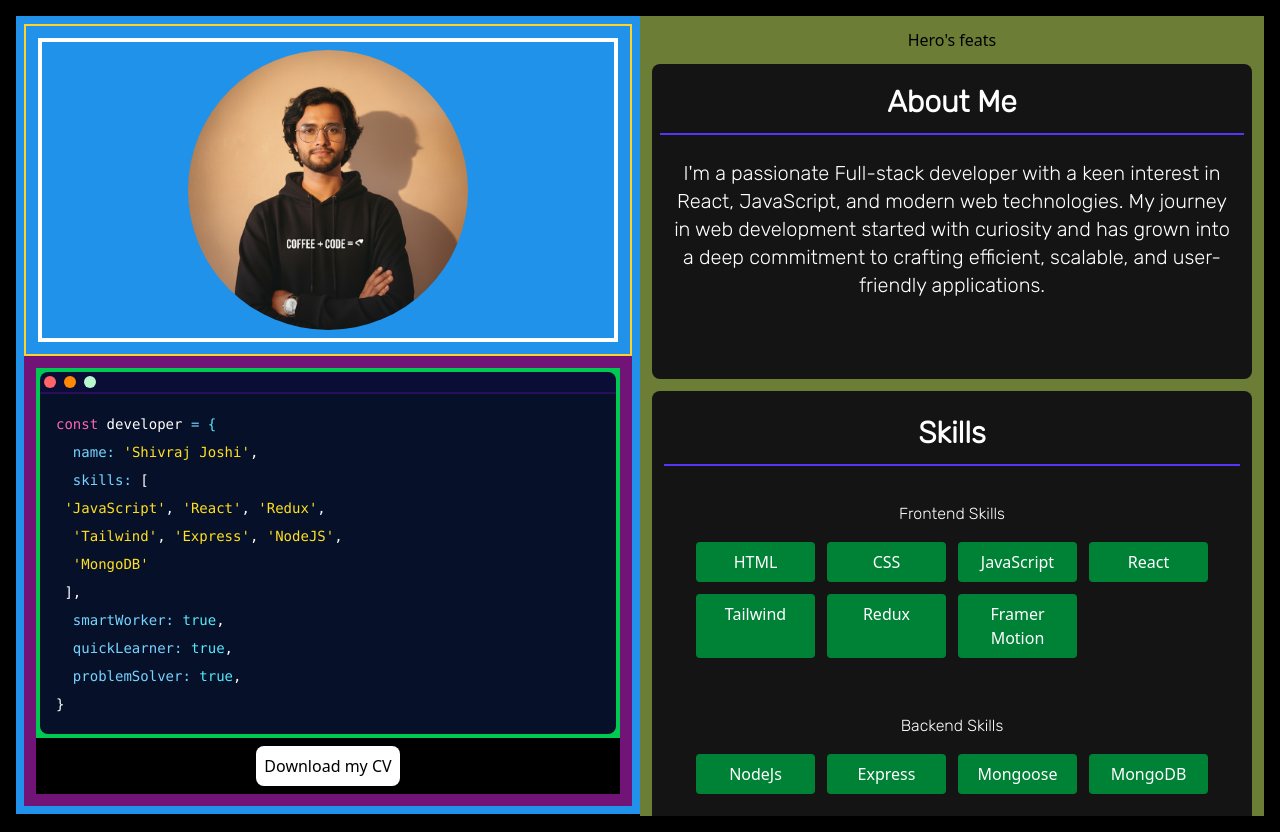
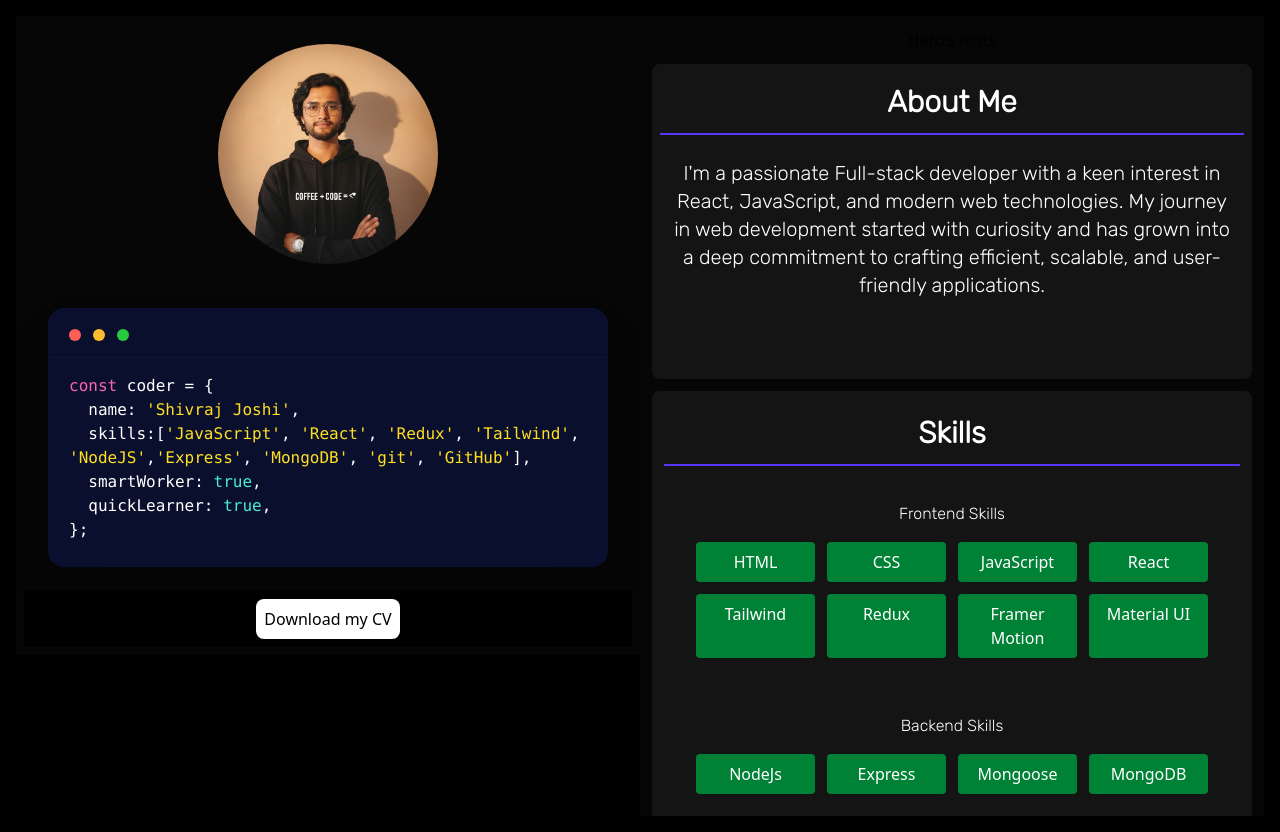
Before and after one commit to Shivraj-Joshi/portfolio_2.0, a React (Vite) app in the folder portfolio/: page / in a window 1280 px wide. Built offline with nearby package versions, Linux system fonts and the light colour scheme.

Commit message:
few more improvs

```diff
--- a/portfolio/package.json
+++ b/portfolio/package.json
@@ -10,6 +10,9 @@
     "preview": "vite preview"
   },
   "dependencies": {
+    "@emotion/react": "^11.14.0",
+    "@emotion/styled": "^11.14.1",
+    "@mui/material": "^7.3.6",
     "@tailwindcss/vite": "^4.1.17",
     "react": "^19.2.0",
     "react-dom": "^19.2.0",
--- a/portfolio/src/Components/Feats.jsx
+++ b/portfolio/src/Components/Feats.jsx
@@ -6,7 +6,7 @@ import Projects from "./Projects";
 const Feats = () => {
   return (
     <>
-      <div className="main-container bg-[#6c7d36] h-auto md:h-screen md:w-[50%] p-3 md:place-items-center flex flex-col gap-3 md:overflow-y-scroll">
+      <div className="main-container bg-[#060606] h-auto md:h-screen md:w-[50%] p-3 md:place-items-center flex flex-col gap-3 md:overflow-y-scroll">
         <h1>Hero's feats</h1>
         <About />
         <Skills />
--- a/portfolio/src/Components/Hero.jsx
+++ b/portfolio/src/Components/Hero.jsx
@@ -1,55 +1,22 @@
 import React from "react";
 import profile from "../assets/profile.jpg";
 import Button from "./Button";
+import CodeCard from "./codeCard";
 const Hero = () => {
-  const codeLines = [
-    `<span class="text-pink-400">const</span> <span class="text-white">developer</span> <span class="text-sky-300">=</span> <span class="text-cyan-300">{</span>`,
-    `  <span class="text-sky-300">name:</span> <span class="text-yellow-300">'Shivraj Joshi'</span>,`,
-    `  <span class="text-sky-300">skills:</span> [ <br/> <span class="text-yellow-300">'JavaScript'</span>, <span class="text-yellow-300">'React'</span>, <span class="text-yellow-300 break-normal">'Redux'</span>,`,
-    `  <span class="text-yellow-300">'Tailwind'</span>, <span class="text-yellow-300">'Express'</span>, <span class="text-yellow-300">'NodeJS'</span>,`,
-    `  <span class="text-yellow-300">'MongoDB' <br/></span> ],`,
-    `  <span class="text-sky-300">smartWorker:</span> <span class="text-cyan-300">true</span>,`,
-    `  <span class="text-sky-300">quickLearner:</span> <span class="text-cyan-300">true</span>,`,
-    `  <span class="text-sky-300">problemSolver:</span> <span class="text-cyan-300">true</span>,`,
-
-    `}`,
-  ];
-
   return (
     <>
-      <div className="main-container bg-[#2092e9] h-auto w-full md:h-full md:w-[50%] p-2">
-        <div className="profile-pic border-2 border-amber-300 p-3">
-          <div className="img p-2 border-white border-4 flex justify-center">
+      <div className="main-container bg-[#060606] h-auto w-full md:h-full md:w-[50%] p-2">
+        <div className="profile-pic  p-3">
+          <div className="img p-2 flex justify-center">
             <img
-              className=" h-[280px] w-[280px] object-cover rounded-full"
+              className=" h-[220px] w-[220px] object-cover rounded-full"
               src={profile}
               alt=""
             />
           </div>
         </div>
-        <div className="info-container bg-fuchsia-900  p-3">
-          <div className="sub-profile-container bg-green-500 p-1">
-            <div className="style-div bg-[#0a0e36] flex p-1 gap-2 border-b-[#312c85] rounded-t-lg ">
-              <div className="bg-red-400 rounded-[50%] h-3 w-3"></div>
-              <div className="bg-orange-400 rounded-[50%] h-3 w-3"></div>
-              <div className="bg-green-200 rounded-[50%] h-3 w-3"></div>
-            </div>
-            <div className="bg-[#061028] rounded-b-lg p-4 border-t-2 border-[#2b0e5b] ">
-              <pre className="text-sm leading-7 font-mono text-white whitespace-pre-wrap break-normal ">
-                {codeLines.map((line, index) => (
-                  <div key={index} className="flex flex-wrap">
-                    {/* Line Number */}
-
-                    {/* Code Line */}
-                    <code
-                      className="block whitespace-pre-wrap break-all"
-                      dangerouslySetInnerHTML={{ __html: line }}
-                    />
-                  </div>
-                ))}
-              </pre>
-            </div>
-          </div>
+        <div className="info-container">
+          <CodeCard />
           <Button />
         </div>
       </div>
--- /dev/null
+++ b/portfolio/src/Components/codeCard.jsx
@@ -0,0 +1,109 @@
+import React from "react";
+
+/**
+ * CodeCardResponsive
+ * - Tailwind required
+ * - Responsive behavior:
+ *   - text-xs on smallest screens, text-sm on small, text-base on md+
+ *   - container padding and max-width adjust with breakpoints
+ *   - horizontal scrolling on very small screens to preserve formatting
+ */
+export default function CodeCardResponsive() {
+  return (
+    <div className="w-full flex justify-center px-4 sm:px-6 py-6">
+      <div
+        className="bg-[#0a0f2d] text-white rounded-2xl shadow-2xl font-mono
+                   w-full max-w-3xl
+                   border border-transparent
+                   overflow-hidden"
+        role="region"
+        aria-label="code-card"
+      >
+        {/* Top bar + divider */}
+        <div className="px-5 pt-5 pb-4">
+          <div className="flex items-center gap-3">
+            <span className="w-3 h-3 rounded-full bg-[#ff5f56]" />
+            <span className="w-3 h-3 rounded-full bg-[#ffbd2e]" />
+            <span className="w-3 h-3 rounded-full bg-[#27c93f]" />
+          </div>
+        </div>
+
+        <div className="border-t border-[#13203b]/50" />
+
+        {/* Code area */}
+        <div
+          className="px-5 pb-6 pt-4 overflow-x-auto"
+          style={{ WebkitOverflowScrolling: "touch" }}
+        >
+          {/* responsive text sizes:
+              xs: text-xs, sm: text-sm, md+: text-base */}
+          <pre
+            className="whitespace-pre-wrap font-mono leading-6
+                          text-xs sm:text-sm md:text-base"
+          >
+            <code>
+              <span className="text-pink-400">const</span> coder = {"{"}
+              {"\n"}
+              &nbsp;&nbsp;<span className="text-white">name</span>:{" "}
+              <span className="text-yellow-300">'Shivraj Joshi'</span>,{"\n"}
+              &nbsp;&nbsp;<span className="text-white">skills</span>:[
+              <span className="text-yellow-300">'JavaScript'</span>,{" "}
+              <span className="text-yellow-300">'React'</span>,{" "}
+              <span className="text-yellow-300">'Redux'</span>,{" "}
+              <span className="text-yellow-300">'Tailwind'</span>,{" "}
+              <span className="text-yellow-300">'NodeJS'</span>,
+              <span className="text-yellow-300">'Express'</span>,{" "}
+              <span className="text-yellow-300">'MongoDB'</span>,{" "}
+              <span className="text-yellow-300">'git'</span>,{" "}
+              <span className="text-yellow-300">'GitHub'</span>],{"\n"}
+              &nbsp;&nbsp;<span className="text-white">smartWorker</span>:{" "}
+              <span className="text-teal-300">true</span>,{"\n"}
+              &nbsp;&nbsp;<span className="text-white">quickLearner</span>:{" "}
+              <span className="text-teal-300">true</span>,{"\n"}
+              {"}"};
+            </code>
+          </pre>
+        </div>
+      </div>
+    </div>
+  );
+}
+
+// export default function CodeCardExact() {
+//   return (
+//     <div className="bg-[#0a0f2d] text-white p-6 rounded-xl w-full max-w-2xl mx-auto shadow-xl font-mono">
+//       {/* Top Window Bar */}
+//       <div className="flex gap-2 mb-4 border-b-2 border-[#312c85] p-2">
+//         <span className="w-3 h-3 rounded-full bg-[#ff5f56]"></span>
+//         <span className="w-3 h-3 rounded-full bg-[#ffbd2e]"></span>
+//         <span className="w-3 h-3 rounded-full bg-[#27c93f]"></span>
+//       </div>
+
+//       {/* Code */}
+//       <pre className="text-sm leading-6">
+//         <code>
+//           <span className="text-pink-400">const</span> coder = {"{"}
+//           {"\n"}
+//           &nbsp;&nbsp;<span className="text-white">name</span>:{" "}
+//           <span className="text-yellow-300">'Shivraj Joshi'</span>,{"\n"}
+//           &nbsp;&nbsp;<span className="text-white">skills</span>:[
+//           <span className="text-yellow-300">'JavaScript'</span>,{" "}
+//           <span className="text-yellow-300">'React'</span>,{" "}
+//           <span className="text-yellow-300">'Redux'</span>,{" "}
+//           <span className="text-yellow-300">'Tailwind'</span>,{" "}
+//           <span className="text-yellow-300">'NodeJS'</span>, {"\n"}
+//           &nbsp;&nbsp; &nbsp;&nbsp; &nbsp;&nbsp; &nbsp;&nbsp;
+//           <span className="text-yellow-300">'Express'</span>,{" "}
+//           <span className="text-yellow-300">'MongoDB'</span>],{"\n"}
+//           {/* <span className="text-yellow-300">'MongoDB'</span>,{" "} */}
+//           {/* <span className="text-yellow-300">'Docker'</span>,{" "} */}
+//           &nbsp;&nbsp;<span className="text-white">smartWorker</span>:{" "}
+//           <span className="text-teal-300">true</span>,{"\n"}
+//           &nbsp;&nbsp;<span className="text-white">quickLearner</span>:{" "}
+//           <span className="text-teal-300">true</span>,{"\n"}
+//           {"}"};
+//         </code>
+//       </pre>
+//     </div>
+//   );
+// }
--- a/portfolio/src/temp/Data.js
+++ b/portfolio/src/temp/Data.js
@@ -1,7 +1,9 @@
+import image1 from '../assets/project/image1.png'
+
 const skills = [
 
     {
-        items: ["HTML", "CSS", "JavaScript", "React", "Tailwind", "Redux", "Framer Motion"],
+        items: ["HTML", "CSS", "JavaScript", "React", "Tailwind", "Redux", "Framer Motion", "Material UI"],
         category: "Frontend"
     },
     {
@@ -18,24 +20,27 @@ const skills = [
 const project = [
 
     {
-
-        name: "AI chatBot",
+        image: image1,
+        title: "AI chatBot",
+        description: "this is an AI chat bot. Google gemini API is used to build it",
         tech: ["React", "Tailwind Css", "Google Gemini API"],
         live: "URL",
         gitHub: "URL"
 
     },
     {
-
-        name: "StyleClub",
+        image: image1,
+        title: "StyleClub",
+        description: "this is an e-commerce store",
         tech: ["React", "Tailwind Css", "Firebase", "Redux"],
         live: "URL",
         gitHub: "URL"
 
     },
     {
-
-        name: "Portfolio",
+        image: image1,
+        title: "Portfolio",
+        description: "this is my 1st portfolio",
         tech: ["React", "Tailwind Css"],
         live: "URL",
         gitHub: "URL"
@@ -44,4 +49,30 @@ const project = [
 
 ]
 
-export { skills };
+export { skills, project };
+
+
+
+
+//    <div className="sub-profile-container bg-green-500 p-1">
+//             <div className="style-div bg-[#0a0e36] flex p-1 gap-2 border-b-[#312c85] rounded-t-lg ">
+//               <div className="bg-red-400 rounded-[50%] h-3 w-3"></div>
+//               <div className="bg-orange-400 rounded-[50%] h-3 w-3"></div>
+//               <div className="bg-green-200 rounded-[50%] h-3 w-3"></div>
+//             </div>
+//             <div className="bg-[#061028] rounded-b-lg p-4 border-t-2 border-[#2b0e5b] ">
+//               <pre className="text-sm leading-7 font-mono text-white whitespace-pre-wrap break-normal ">
+//                 {codeLines.map((line, index) => (
+//                   <div key={index} className="flex flex-wrap">
+//                     {/* Line Number */}
+
+//                     {/* Code Line */}
+//                     <code
+//                       className="block whitespace-pre-wrap break-all"
+//                       dangerouslySetInnerHTML={{ __html: line }}
+//                     />
+//                   </div>
+//                 ))}
+//               </pre>
+//             </div>
+//           </div>
```
Also changed, not shown: portfolio/src/Components/Projects.jsx (+36 -2 lines), portfolio/src/assets/project/image1.png (added), 1 other file (tests, documents, lock files or other folders).
